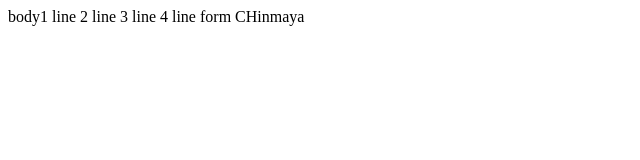
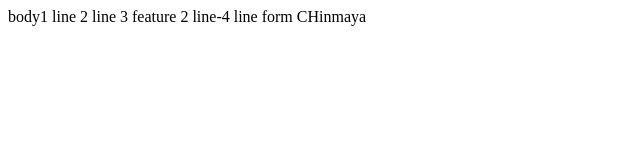
Before and after one commit to orchard-1/testing, a plain HTML site: page index.html in a window 1280 px wide. Shown: the whole page, without its empty margins (0-640 px from the left). Drawn offline with Linux system fonts and the light colour scheme.

Commit message:
From Feature 2

```diff
--- a/index.html
+++ b/index.html
@@ -9,7 +9,7 @@
     body1
     line 2
     line 3
-    line 4
+    feature 2 line-4
     line form CHinmaya
 </body>
 </html>
```
